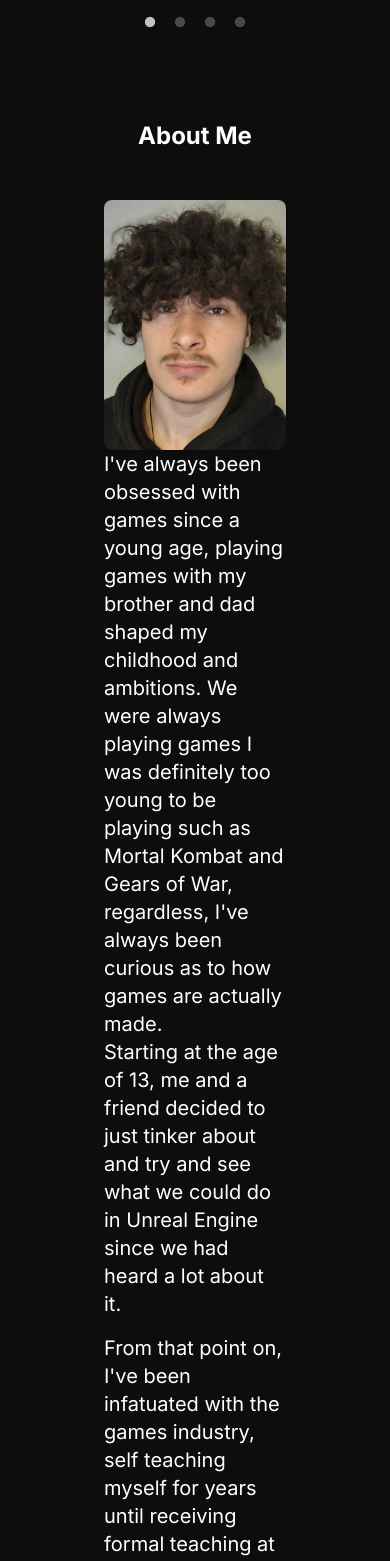
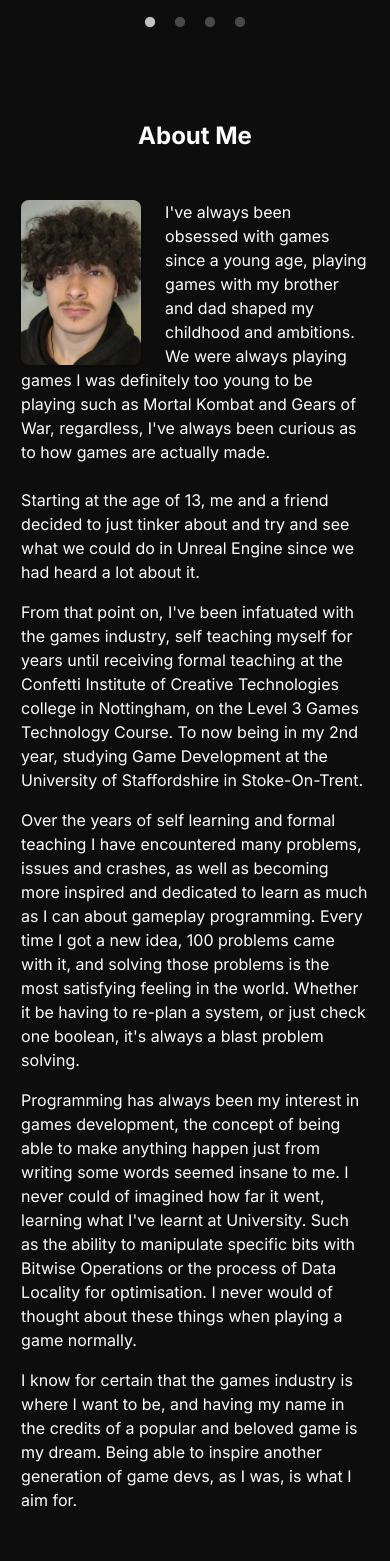
Before and after one commit to RProctor2006/RileyProctor-Portfolio, a React (Vite) app in the folder RileyProctor-PortfolioProject/: page / in a window 390 px wide. Shown: the part 1460-3021 px from the top of the page. Built offline with nearby package versions, Linux system fonts and the light colour scheme.

Commit message:
About Section Sm Update
Updated About me section for sm screens

```diff
--- a/RileyProctor-PortfolioProject/src/components/About.tsx
+++ b/RileyProctor-PortfolioProject/src/components/About.tsx
@@ -2,50 +2,55 @@
 
 const About = () => {
     return (
-        <section id="about" className="min-h-[750px] max-w-4xl mb-14 mx-auto px-6 ">
+        <section id="about" className="min-h-fit flex justify-center max-w-4xl mb-14 mx-auto px-6 ">
+            <div className="sm:min-w-[45vh]">
                 <h2 className="sm:text-2xl md:text-4xl font-bold mb-8 dark:text-white">About Me</h2>
                 <div className="p-4 text-left">
                     <img
                         src="/images/Portrait.jpg"
                         alt="Project"
-                    className="float-left w-64 h-auto md:mb-2 lg:mb-0 mr-6 rounded-lg shadow"
+                        className="float-left sm:w-30 md:w-64 h-auto md:mb-2 lg:mb-0 mr-6 rounded-lg shadow"
                     />
 
-                <p className="text-xl">
+                    <div className="md:text-xl">
+                        <p>
                             I've always been obsessed with games since a young age, playing games with my brother and dad shaped my childhood and ambitions.
                             We were always playing games I was definitely too young to be playing such as Mortal Kombat and Gears of War, regardless, I've
                             always been curious as to how games are actually made.
                         </p>
 
-                <p className="text-xl md:mt-6 lg:mt-4">
+                        <p className="sm:mt-6 lg:mt-4">
                             Starting at the age of 13, me and a friend decided to just tinker about and try and see what we could do in Unreal Engine since we
                             had heard a lot about it.
                         </p>
 
-                <p className="text-xl mt-4">
+                        <p className="mt-4">
                             From that point on, I've been infatuated with the games industry, self teaching myself for years until
                             receiving formal teaching at the Confetti Institute of Creative Technologies college in Nottingham, on the Level 3 Games Technology
                             Course. To now being in my 2nd year, studying Game Development at the University of Staffordshire in Stoke-On-Trent.
                         </p>
 
-                <p className="text-xl mt-4">
+                        <p className="mt-4">
                             Over the years of self learning and formal teaching I have encountered many problems, issues and crashes, as well as becoming more inspired
                             and dedicated to learn as much as I can about gameplay programming. Every time I got a new idea, 100 problems came with it, and solving those
                             problems is the most satisfying feeling in the world. Whether it be having to re-plan a system, or just check one boolean, it's always a blast
                             problem solving.
                         </p>
 
-                <p className="text-xl mt-4">
+                        <p className="mt-4">
                             Programming has always been my interest in games development, the concept of being able to make anything happen just from writing some words
                             seemed insane to me. I never could of imagined how far it went, learning what I've learnt at University. Such as the ability to manipulate
                             specific bits with Bitwise Operations or the process of Data Locality for optimisation. I never would of thought about these things when
                             playing a game normally.
                         </p>
 
-                <p className="text-xl mt-4">
+                        <p className="mt-4">
                             I know for certain that the games industry is where I want to be, and having my name in the credits of a popular and beloved game
                             is my dream. Being able to inspire another generation of game devs, as I was, is what I aim for.
                         </p>
+                    </div>
+
+                </div>
             </div>
         </section>
     );
--- a/RileyProctor-PortfolioProject/src/components/Contact.tsx
+++ b/RileyProctor-PortfolioProject/src/components/Contact.tsx
@@ -19,7 +19,7 @@ function Contact() {
 
     return (
         <section id="contact" className="w-full flex justify-center pt-19 md:max-w-225 mx-auto h-fit text-center">
-            <div id="contact" className="sm:min-w-[45vh] bg-gray-900 shadow-lg shadow-lightacc2 outline-solid outline-lightacc2 rounded-xl dark:bg-darkbgsec dark:shadow-darkbglight/50  dark:outline-darkbglight text-white">
+            <div className="sm:min-w-[45vh] bg-gray-900 shadow-lg shadow-lightacc2 outline-solid outline-lightacc2 rounded-xl dark:bg-darkbgsec dark:shadow-darkbglight/50  dark:outline-darkbglight text-white">
                 <h2 className="sm:mt-4 sm:text-3xl md:text-5xl font-bold mb-10 dark:text-white">Contact Me</h2>
 
                 {/* Social Icons */}
```
Lines whose indentation alone changed are shown as unchanged.
